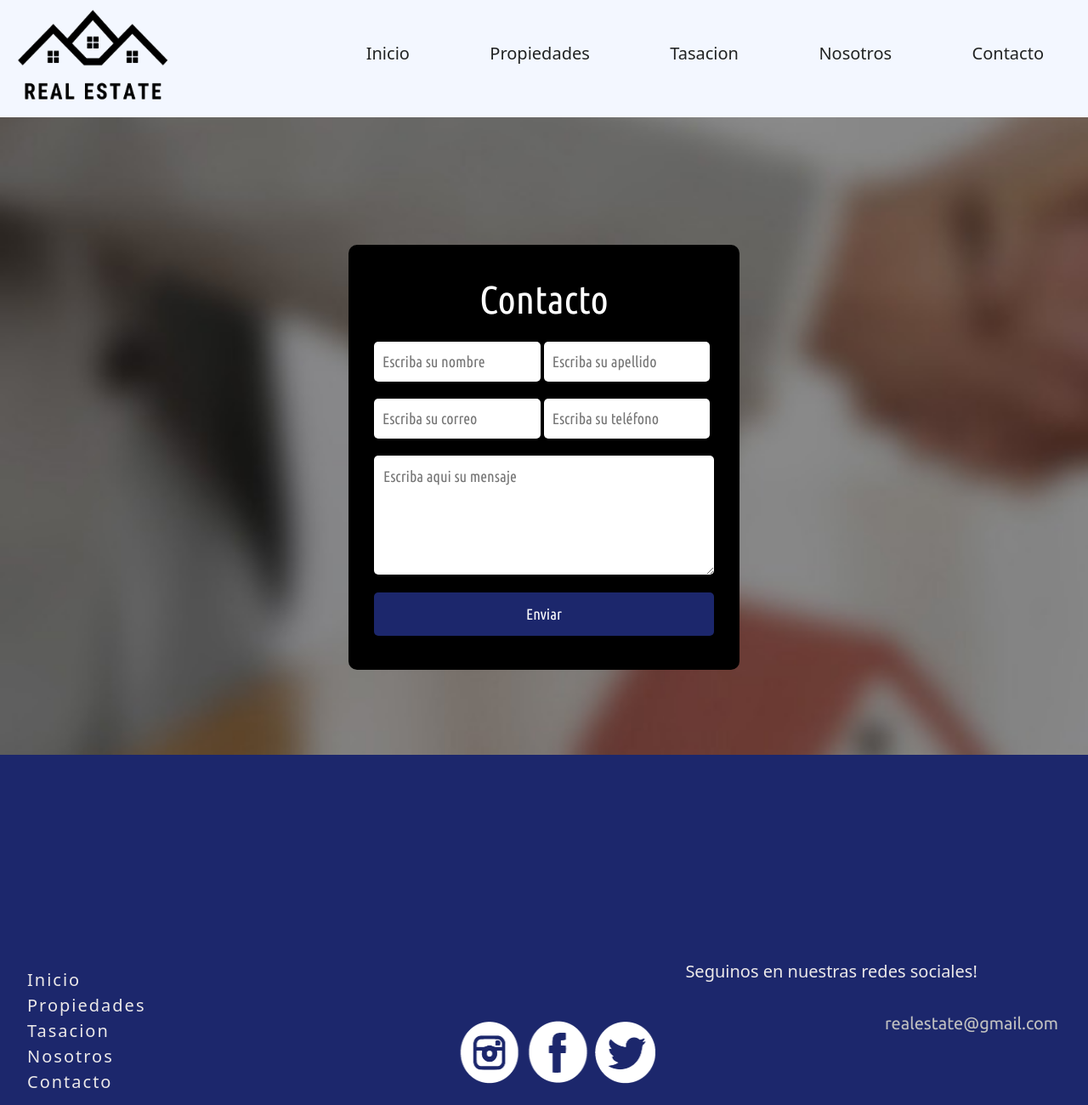
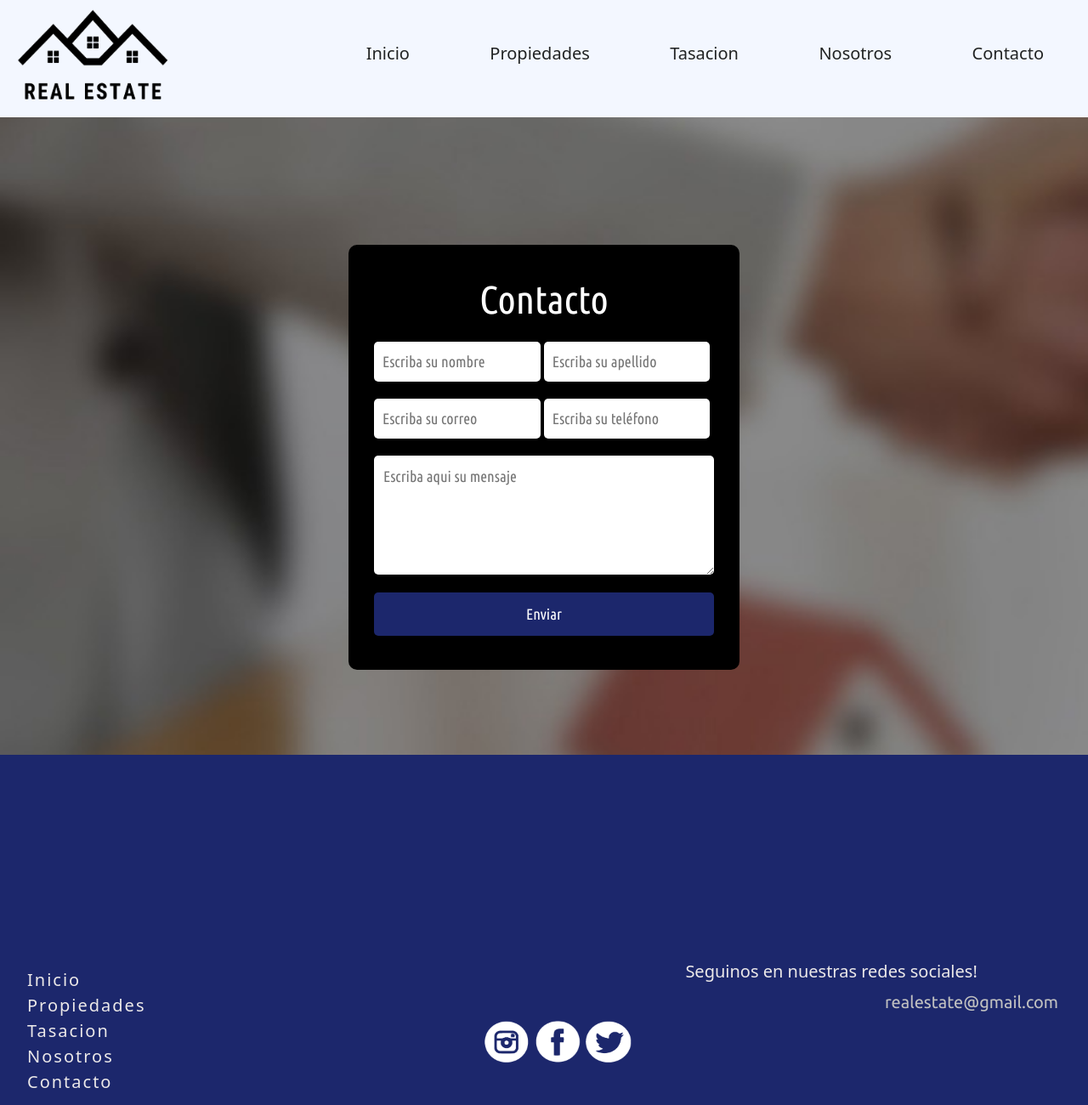
Before and after one commit to DieEric/Entregable2, a plain HTML site: page pages/contacto.html in a window 1280 px wide. Shown: the top 1300 px of the page at 85% size. Drawn offline with nearby package versions, Linux system fonts and the light colour scheme.

Commit message:
cambiar li

```diff
--- a/estilos/styles.css
+++ b/estilos/styles.css
@@ -97,8 +97,8 @@ ul {
 }
 
 .redes li a img {
-  width: 80px;
-  height: 75px;
+  width: 60px;
+  height: 50px;
 }
 
 .logo__footer {
```
